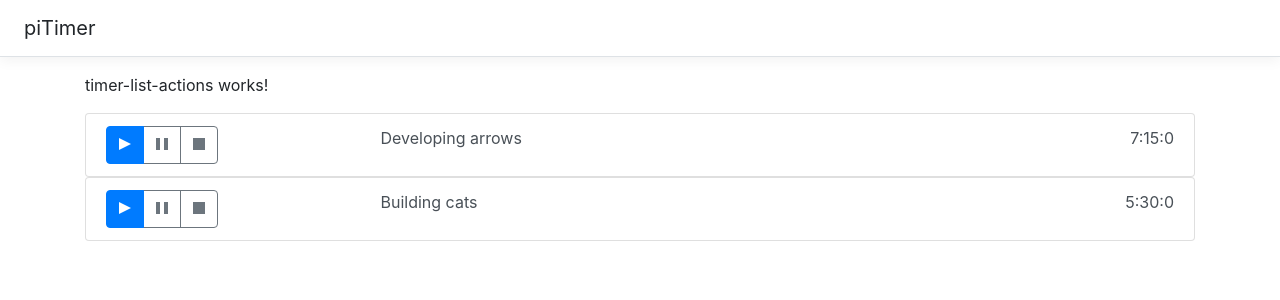
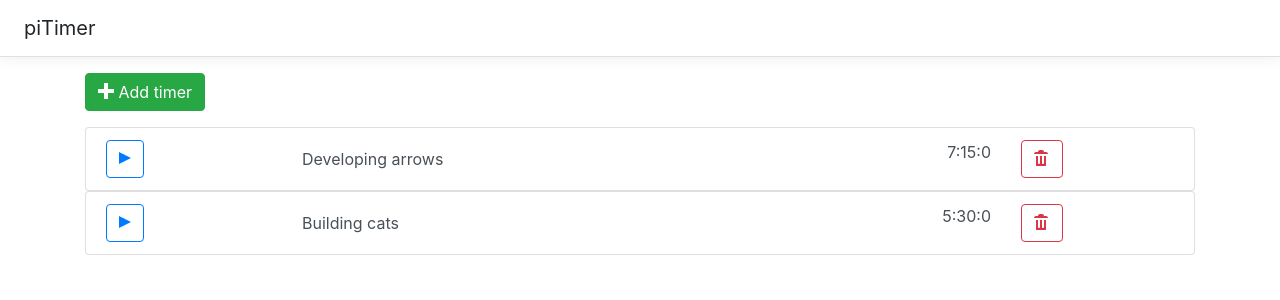
Before and after one commit to davidecheli/piTimer, an Angular app: page / in a window 1280 px wide. Shown: the top 300 px of the page. Built offline with nearby package versions, Linux system fonts and the light colour scheme.

Commit message:
Input field on click in the description, Play/Pause behaviour, Remove timer behaviour, Add Timer behaviour

```diff
--- a/src/app/app.module.ts
+++ b/src/app/app.module.ts
@@ -1,5 +1,6 @@
 import { BrowserModule } from '@angular/platform-browser';
 import { NgModule } from '@angular/core';
+import { FormsModule } from '@angular/forms';
 
 import { AppComponent } from './app.component';
 import { HeaderComponent } from './header/header.component';
@@ -19,7 +20,8 @@ import { TimerService } from './services/timer.service';
     TimerListActionsComponent
   ],
   imports: [
-    BrowserModule
+    BrowserModule,
+    FormsModule
   ],
   providers: [ConfigService, TimerService],
   bootstrap: [AppComponent]
--- a/src/app/services/timer.service.ts
+++ b/src/app/services/timer.service.ts
@@ -20,7 +20,7 @@ export class TimerService {
             },
             new Date(1522188002383),
             'Developing arrows',
-            'none'
+            'stop'
         ),
         new Timer(
             {
@@ -35,7 +35,7 @@ export class TimerService {
             },
             new Date(1522188002383),
             'Building cats',
-            'play'
+            'stop'
         )
     ];
 
@@ -43,13 +43,17 @@ export class TimerService {
     }
 
     addTimer() {
-        this.timers.push({
+        this.timers.unshift({
             timeSpent: {hours: 0, minutes: 0, seconds: 0},
             timeEstimated: {hours: 0, minutes: 0, seconds: 0},
             date: new Date(),
             description: '',
-            status: 'none'
+            status: 'stop'
         });
+    }
+
+    removeTimer(_index) {
+        this.timers.splice(_index, 1);
     }
 
     showDate() {
--- a/src/app/timer-list/timer-item/timer-item.component.html
+++ b/src/app/timer-list/timer-item/timer-item.component.html
@@ -1,15 +1,22 @@
 <li class="list-group-item list-group-item-action">
     <div class="row">
-        <div class="btn-group col-3" role="group">
-            <button (click)="playTimer(index)" class="btn btn-outline-primary active"><span class="oi oi-media-play"></span></button>
-            <button class="btn btn-outline-secondary"><span class="oi oi-media-pause"></span></button>
-            <button (click)="stopTimer(index)" class="btn btn-outline-secondary"><span class="oi oi-media-stop"></span></button>
+        <div class="col-2">
+            <button (click)="playTimer()" *ngIf="timer.status == 'stop'" class="btn btn-outline-primary"><span class="oi oi-media-play"></span></button>
+            <button (click)="stopTimer()" *ngIf="timer.status == 'play'" class="btn btn-outline-secondary"><span class="oi oi-media-pause"></span></button>
         </div>
-        <div class="col-7">
-            {{timer.description}}
+        <div class="col-6">
+            <span *ngIf="!inputDescription" (click)="toggleInputDescription()" class="hover-fake-input">
+                {{timer.description || 'Click to edit'}}
+            </span>
+            <input *ngIf="inputDescription" (blur)="toggleInputDescription()" [(ngModel)]="timer.description" class="form-control" type="text" placeholder="Description">
         </div>
         <div class="col-2 text-right">
             {{timer.timeSpent.hours}}:{{timer.timeSpent.minutes}}:{{timer.timeSpent.seconds}}
         </div>
+        <div class="col-2">
+            <button (click)="removeTimer()" class="btn btn-outline-danger">
+                <span class="oi oi-trash"></span>
+            </button>
+        </div>
     </div>
 </li>
--- a/src/app/timer-list/timer-item/timer-item.component.ts
+++ b/src/app/timer-list/timer-item/timer-item.component.ts
@@ -10,6 +10,7 @@ import { TimerService } from '../../services/timer.service';
 export class TimerItemComponent implements OnInit {
     @Input() timer: Timer;
     @Input() index: number;
+    inputDescription = false;
 
 	constructor(private timerService:TimerService) { }
 
@@ -17,11 +18,25 @@ export class TimerItemComponent implements OnInit {
 	}
 
 	playTimer() {
-		this.timerService.startTimer(this.index);
+        this.timerService.startTimer(this.index);
+        this.toggleTimerStatus();
     }
 
     stopTimer() {
         this.timerService.stopTimer(this.index);
+        this.toggleTimerStatus();
+    }
+
+    toggleTimerStatus() {
+        this.timerService.timers[this.index].status = this.timerService.timers[this.index].status === 'play' ? 'stop' : 'play';
+    }
+
+    toggleInputDescription() {
+        this.inputDescription = this.inputDescription ? false : true;
+    }
+
+    removeTimer() {
+        this.timerService.removeTimer(this.index);
     }
 
 }
--- a/src/app/timer-list/timer-list-actions/timer-list-actions.component.html
+++ b/src/app/timer-list/timer-list-actions/timer-list-actions.component.html
@@ -1,3 +1,3 @@
 <p>
-  timer-list-actions works!
+  <button (click)="addTimer()" class="btn btn-success"><span class="oi oi-plus"></span> Add timer</button>
 </p>
--- a/src/app/timer-list/timer-list-actions/timer-list-actions.component.ts
+++ b/src/app/timer-list/timer-list-actions/timer-list-actions.component.ts
@@ -1,15 +1,20 @@
 import { Component, OnInit } from '@angular/core';
+import { TimerService } from '../../services/timer.service';
 
 @Component({
-  selector: 'app-timer-list-actions',
-  templateUrl: './timer-list-actions.component.html',
-  styleUrls: ['./timer-list-actions.component.css']
+    selector: 'app-timer-list-actions',
+    templateUrl: './timer-list-actions.component.html',
+    styleUrls: ['./timer-list-actions.component.css']
 })
 export class TimerListActionsComponent implements OnInit {
 
-  constructor() { }
+    constructor(private timerService: TimerService) { }
 
-  ngOnInit() {
-  }
+    ngOnInit() {
+    }
+
+    addTimer() {
+        this.timerService.addTimer();
+    }
 
 }
--- a/src/styles.css
+++ b/src/styles.css
@@ -1,3 +1,15 @@
 .box-shadow {
     box-shadow: 0 0.25rem 0.75rem rgba(0, 0, 0, .05);
 }
+
+.hover-fake-input {
+    display: flex;
+    height: 100%;
+    padding: .375rem .75rem;
+    border: 1px solid transparent;
+    border-radius: 5px;
+}
+
+.hover-fake-input:hover {
+    border: 1px solid #ccc;
+}
```
